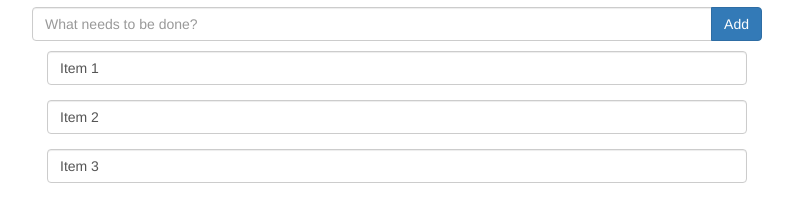
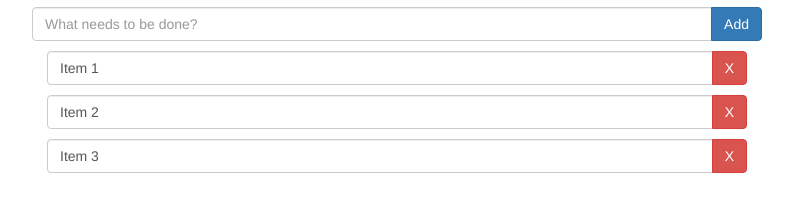
Before and after one commit to mohamedfarazi/mytodo, a website: page app/index.html in a window 1280 px wide. Shown: the part 76-298 px from the top of the page, without its empty margins (258-1051 px from the left). Drawn offline with nearby package versions, Linux system fonts and the light colour scheme; some packages are replaced by stand-ins of ours; files that its build step writes are made by us from their sources.

Commit message:
Added a remove button to delete tasks

```diff
--- a/app/scripts/controllers/main.js
+++ b/app/scripts/controllers/main.js
@@ -2,9 +2,12 @@
 
 angular.module('mytodoApp')
   .controller('MainCtrl', function ($scope) {
-    $scope.todos = [
-      'Item 1',
-      'Item 2',
-      'Item 3'
-    ];
+    $scope.todos = ['Item 1','Item 2','Item 3'];
+    $scope.addTodo = function () {
+    	$scope.todos.push($scope.todo);
+    	$scope.todo = '';
+  };
+  $scope.removeTodo = function (index) {
+  	$scope.todos.splice(index, 1);
+  };
   });
--- a/app/views/main.html
+++ b/app/views/main.html
@@ -14,7 +14,10 @@
   <p></p>
 
   <!-- Todos list -->
-  <p class="form-group" ng-repeat="todo in todos">
+  <p class="input-group" ng-repeat="todo in todos">
     <input type="text" ng-model="todo" class="form-control">
+    <span class="input-group-btn">
+      <button class="btn btn-danger" ng-click="removeTodo($index)" aria-label="Remove">X</button>
+    </span>
   </p>
 </div>
```
